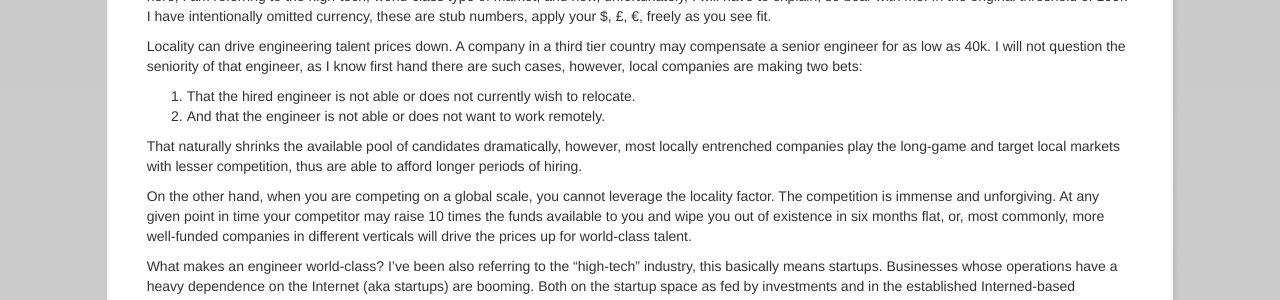
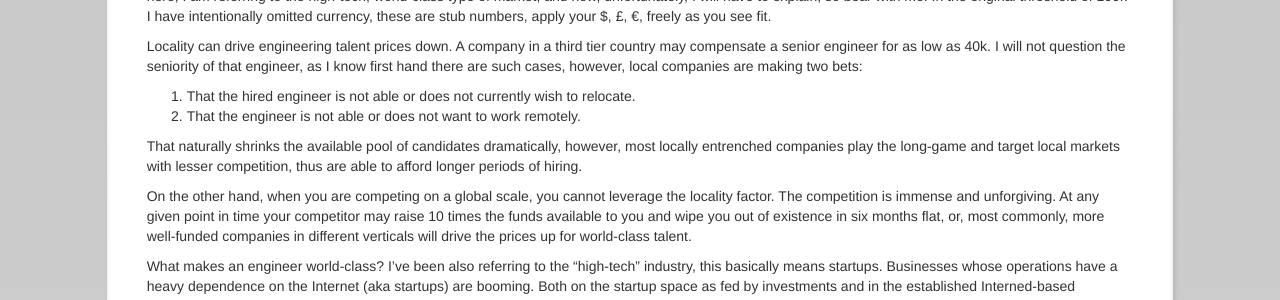
Before and after one commit to thanpolas/thanpolas.github.com, a Jekyll site: the page built from _posts/hiring/2018-01-23-hiring-senior-engineers.md, in a window 1280 px wide and 900 px high, scrolled down 1053 px. Shown: the part 152-452 px from the top of the window. Built offline with Jekyll 4.4.1, drawn with Linux system fonts in a browser that asks for light colours; nearby versions of some CDN libraries; comment, search, counter and statistics services are not loaded.

Commit message:
senior post spell tweak

```diff
--- a/_posts/hiring/2018-01-23-hiring-senior-engineers.md
+++ b/_posts/hiring/2018-01-23-hiring-senior-engineers.md
@@ -29,7 +29,7 @@ Supply and demand fluctuate based on the era, location and the specific technolo
 Locality can drive engineering talent prices down. A company in a third tier country may compensate a senior engineer for as low as 40k. I will not question the seniority of that engineer, as I know first hand there are such cases, however, local companies are making two bets:
 
 1. That the hired engineer is not able or does not currently wish to relocate.
-1. And that the engineer is not able or does not want to work remotely.
+1. That the engineer is not able or does not want to work remotely.
 
 That naturally shrinks the available pool of candidates dramatically, however, most locally entrenched companies play the long-game and target local markets with lesser competition, thus are able to afford longer periods of hiring.
 
```
